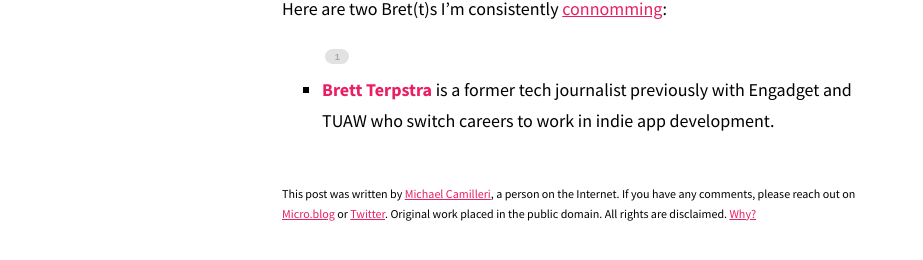
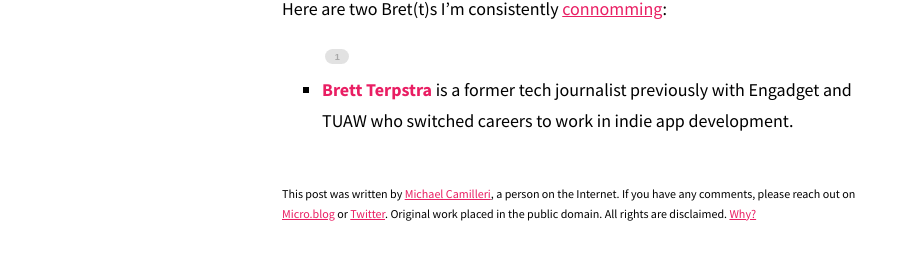
Before and after one commit to pyrmont/articles.inqk.net, a Jekyll site: the page built from _posts/2019-06-05-connomming-bretts.md, in a window 1280 px wide. Shown: the part 231-491 px from the top of the page, without its empty margins (178-1101 px from the left). Built offline with Jekyll 4.4.1, drawn with Linux system fonts in a browser that asks for light colours; Markdown is read by kramdown in place of the engine named in the settings.

Commit message:
Correct grammatical mistake

```diff
--- a/_posts/2019-06-05-connomming-bretts.md
+++ b/_posts/2019-06-05-connomming-bretts.md
@@ -12,7 +12,7 @@
 [oa]: https://articles.inqk.net/2018/09/23/connomming.html
 
 - [**Bret Victor**][bv] is a user interface designer who previously worked at Apple and has advocated for better software development tools that provide interactivity with autoupdating previews;[^1] and
-- [**Brett Terpstra**][bt] is a former tech journalist previously with Engadget and TUAW who switch careers to work in indie app development.
+- [**Brett Terpstra**][bt] is a former tech journalist previously with Engadget and TUAW who switched careers to work in indie app development.
 
 [bv]: http://worrydream.com/
 
```
